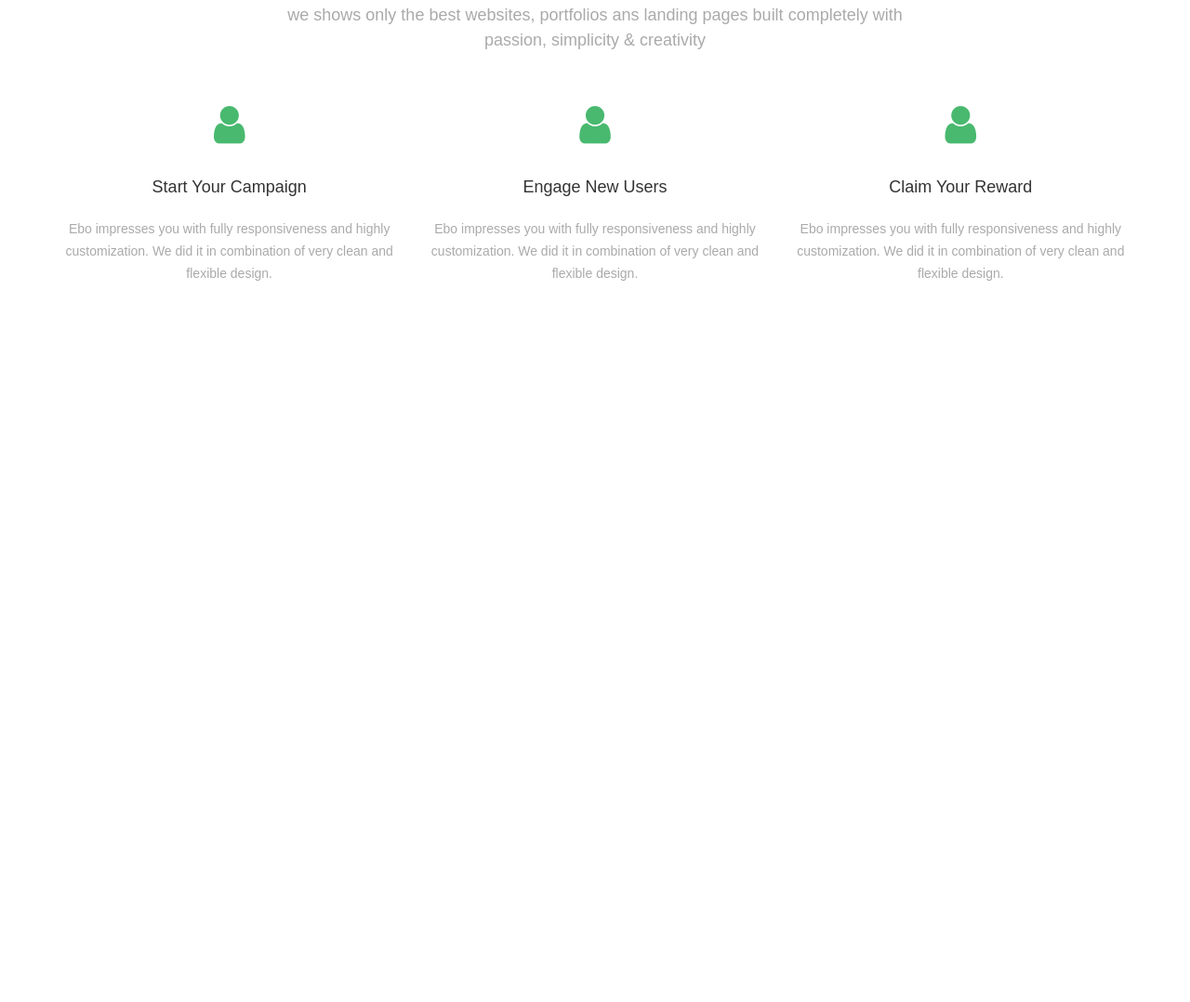
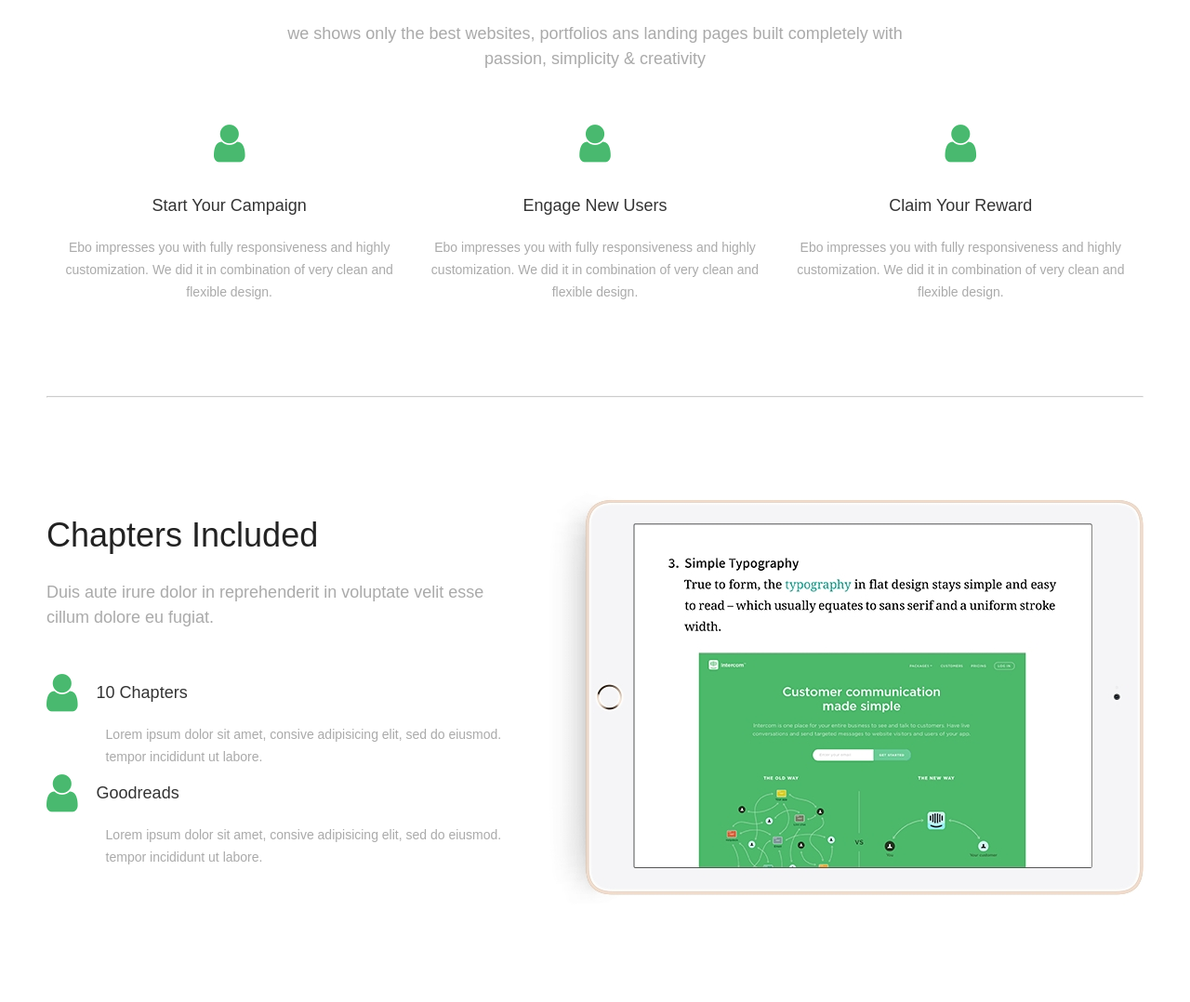
Before and after one commit to nanodma/landingpage, a plain HTML site: page index.html in a window 1280 px wide. Shown: the part 886-1964 px from the top of the page at 93% size. Before the commit the page ends 1192 px from the top, so only its background shows below. Drawn offline with Linux system fonts and the light colour scheme.

Commit message:
section three - chapter - finalized

```diff
--- a/index.html
+++ b/index.html
@@ -17,36 +17,72 @@
 				</ul>
 			</header>
 			<section id="first-section">
-				<img src="images/book.png" />
+				<img src="images/book.png"/>
 				<div class="paragraph-container">
 					<h1>Showcase And Sell Your E-Book In Simple Way.</h1>
 					<h2>This should be used to tell a story and let your users know a little more about your product or service.</h2>
 					<button type="button">DOWNLOAD</button>
 				</div>
 			</section>
-			<section id="features">
+			<section id="features"> <!--section of the website-->
 				<h2 class="section-title">Sell your E-book</h2>
 				<h3 class="section-subtitle">we shows only the best websites, portfolios ans landing pages built completely with passion, simplicity & creativity</h3>
 				<div class="whole-table">
-					<div class="features-table">
+					<div class="features-table"><!--table section two. Contains three columns-->
 						<!--the grid will be organized in div's. each div will be a column-->
-						<div class="text-center">
+						<div class="text-center"> <!--column one-->
 							<div class="icon-feature"><i class="fa fa-user" aria-hidden="true"></i></div>
 							<div class="table-title">Start Your Campaign</div>
 							<p class="table-text">Ebo impresses you with fully responsiveness and highly customization. We did it in combination of very clean and flexible design.</p>
 						</div>
-						<div class="text-center">
+						<div class="text-center"><!--column two-->
 							<div class="icon-feature"><i class="fa fa-user" aria-hidden="true"></i></div>
 							<div class="table-title">Engage New Users</div>
 							<div class="table-text">Ebo impresses you with fully responsiveness and highly customization. We did it in combination of very clean and flexible design.</div>
 						</div>
-						<div class="text-center">
+						<div class="text-center"><!--column three-->
 							<div class="icon-feature"><i class="fa fa-user" aria-hidden="true"></i></div>
 							<div class="table-title">Claim Your Reward</div>
 							<div class="table-text">Ebo impresses you with fully responsiveness and highly customization. We did it in combination of very clean and flexible design.</div>
 						</div>
 					</div>
 				</div>
-				</section>
+			</section>
+			<section id="section-separator"> <!--line that separates both sections-->
+				<hr class="separator">
+			</section>
+			<section id="chapters"> <!--section three of the website-->
+				<div id="table-section-two" class="chapters-table features-table"><!--table section three. Two columns. One occupied by an image-->
+					<div id="table-two-column-one"><!--column 1-->
+						<div><!--row 1 column 1. Header-->
+							<h2 class="section-title-two">Chapters Included</h2>
+						</div>
+						<div><!--row 2 column 1. Subtitle-->
+							<h3 class="section-subtitle-two">Duis aute irure dolor in reprehenderit in voluptate velit esse cillum dolore eu fugiat.</h3>
+						</div>
+						<div class="features-sub-table"><!--row 3 column 1-->
+							<div><!--sub-column 1 row 3 column 1-->
+								<div class="icon-feature"><i class="fa fa-user" aria-hidden="true"></i></div>
+							</div>
+							<div class="table-two-sub-column"><!--sub-column 2 row 3 column 1-->
+								<h3 class="table-two-subtitle">10 Chapters</h3>
+								<p class="table-text">Lorem ipsum dolor sit amet, consive adipisicing elit, sed do eiusmod. tempor incididunt ut labore.</p>
+							</div>
+						</div>
+						<div class="features-sub-table"><!--row 4 column 1-->
+							<div><!--sub-column 1 row 4 column 1-->
+								<div class="icon-feature"><i class="fa fa-user" aria-hidden="true"></i></div>
+							</div>
+							<div class="table-two-sub-column"><!--sub-column 2 row 4 column 1-->
+								<h3 class="table-two-subtitle">Goodreads</h3>
+								<p class="table-text">Lorem ipsum dolor sit amet, consive adipisicing elit, sed do eiusmod. tempor incididunt ut labore.</p>
+							</div>
+						</div>
+					</div>
+					<div id="table-two-column-two" class=""><!--column 2-->
+						<img src="images/section 3 photo.jpg">
+					</div>
+				</div>
+			</section>
 		</body>
 	</html>
--- a/main.css
+++ b/main.css
@@ -34,6 +34,7 @@ header {
 }
 #first-section img {
     width: 400px;
+    margin-bottom: -200px;
 }
 
 .paragraph-container {
@@ -73,6 +74,9 @@ header {
     line-height: 1.5;
 }
 
+h2.section-title {
+    margin-top: 250px;
+}
 .section-subtitle {
     color: #aaaaaa;
     font-weight: normal;
@@ -124,3 +128,58 @@ header {
     padding-left: 10px;
     color: #aaaaaa;
   }
+
+  .separator {
+      margin: 100px 50px;
+      color: #aaaaaa;
+      line-height: 1.5;
+      opacity: 0.5;
+  }
+
+  #chapters {
+    padding-bottom: 100px;
+    overflow: hidden;
+  }
+
+  #table-two-column-one {
+      padding-right: 40px;
+  }
+
+  .section-title-two {
+    font-family: "Ubuntu", sans-serif;
+    color: #222222;
+    font-size: 36px;
+    font-weight: 400;
+    line-height: 1;
+    margin-bottom: 30px;
+    text-transform: capitalize;
+}
+
+.section-subtitle-two {
+    color: #aaaaaa;
+    font-weight: normal;
+    font-size: 18px;
+    line-height: 1.5;
+    text-align: left;
+    max-width: 700px;
+    margin-bottom: 40px;
+}
+
+.features-sub-table {
+    display: flex;
+    color: #444;
+}
+
+.table-two-sub-column {
+    padding-left: 20px;
+}
+
+.table-two-subtitle {
+    font-family: "Ubuntu", sans-serif;
+    color: #333333;
+    font-size: 18px;
+    font-weight: 400;
+    line-height: 1;
+    margin-bottom: 24px;
+    text-transform: capitatalize;
+}
```
Also changed, not shown: images/section 3 photo.jpg (added). Lines whose indentation alone changed are shown as unchanged.
